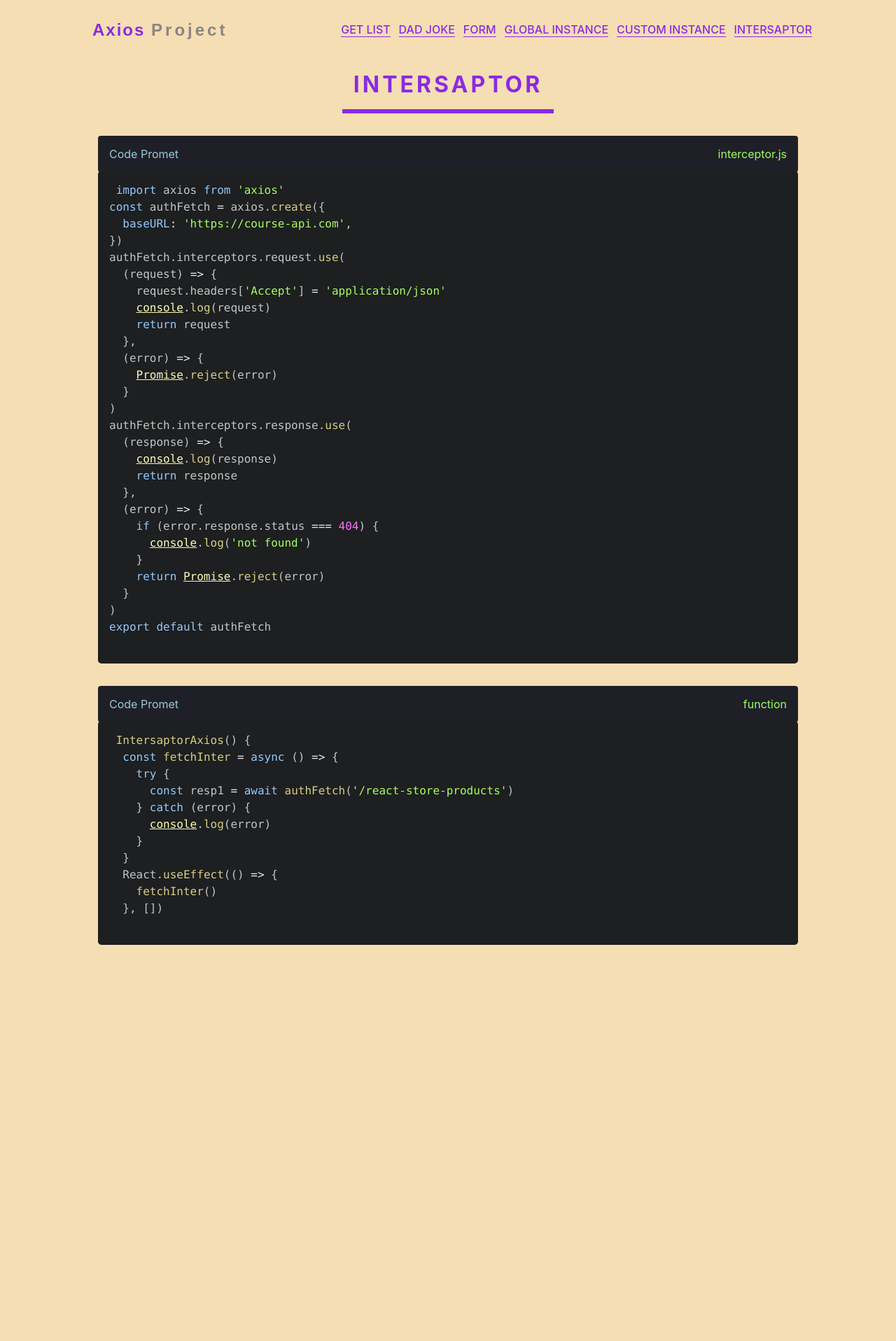
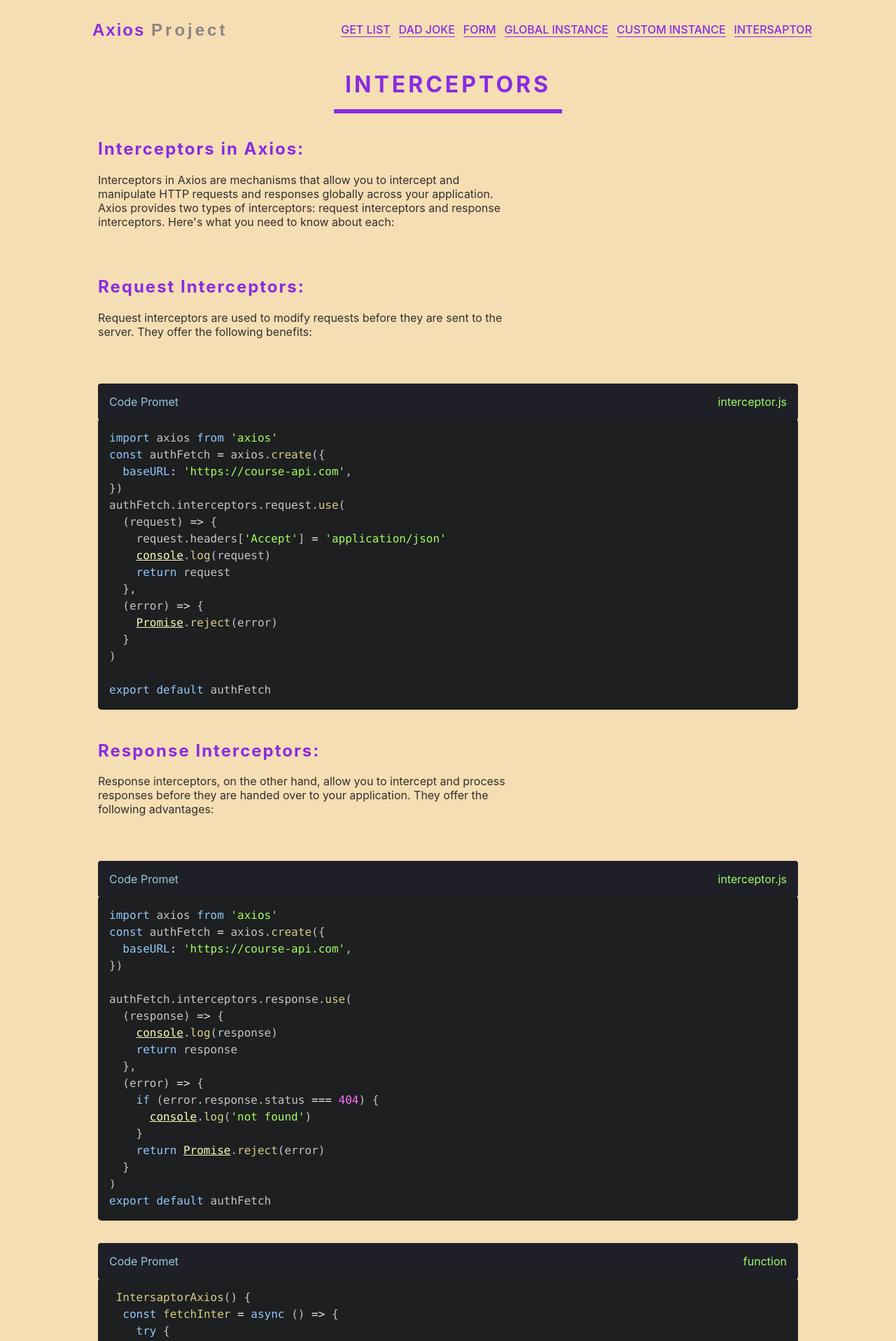
Before and after one commit to m-nomanWD/axios-project, a React (Create React App) app: page /intersaptor in a window 1280 px wide. Shown: the top 1916 px of the page at 70% size. Before the commit the page ends 1358 px from the top, so only its background shows below. Built offline with nearby package versions, Linux system fonts and the light colour scheme; no server answers.

Commit message:
formating
code cleaning and optamization

```diff
--- a/src/components/CustomAxios.jsx
+++ b/src/components/CustomAxios.jsx
@@ -10,7 +10,15 @@
   } catch (error) {}
   return (
     <div>
-      <h1>Custom Instance</h1>{' '}
+      <h1>Custom Instance</h1>
+      <article>
+        <h2>Custom Instances in Axios:</h2>
+        <p>
+          Custom instances in Axios are a way to create specialized instances of
+          the Axios client with unique configurations tailored to specific use
+          cases. With custom instances, you can:
+        </p>
+      </article>
       <div className='code-container'>
         <header className='code-topbar'>
           <span>Code Promet </span> <span>custom.js</span>
@@ -31,6 +39,16 @@
 `}
         </SyntaxHighlighter>
       </div>
+      <article>
+        <h2>Isolate Configurations</h2>
+        <p>
+          Custom instances allow you to isolate and customize the configuration
+          options, such as base URLs, headers, and timeout settings, for a
+          particular part of your application. This means you can have different
+          instances with distinct settings for different parts of your
+          application.
+        </p>
+      </article>
       <div className='code-container'>
         <header className='code-topbar'>
           <span>Code Promet </span> <span>function</span>
--- a/src/components/FirstRequest.jsx
+++ b/src/components/FirstRequest.jsx
@@ -10,19 +10,19 @@
   }
   useEffect(() => {
     fetchData()
-  }, [data])
+  }, [])
   if (data.length === 0) {
     return <h1>Loading...</h1>
   } else {
     return (
       <main>
         <h1 style={{ textAlign: 'center' }}>Get Request </h1>
-        <section>
+        <section className='items-container'>
           {data.map((item) => {
             return (
               <div className='app__cardItem' key={item.id}>
                 <div className='img-container'>
-                  <img src={item.img} alt='' />
+                  <img src={item.image} alt='' />
                 </div>
                 <h2>
                   <b>Name: </b>
--- a/src/components/GlobelAxios.jsx
+++ b/src/components/GlobelAxios.jsx
@@ -22,6 +22,14 @@
   return (
     <div>
       <h1>Global Instance</h1>{' '}
+      <article>
+        <h2>Global Instances in Axios:</h2>
+        <p>
+          Global instances in Axios refer to the default Axios client or
+          instances created at the top level of your application. Key
+          characteristics of global instances include:
+        </p>
+      </article>
       <div className='code-container'>
         <header className='code-topbar'>
           <span>Code Promet </span> <span>globel.js</span>
@@ -36,6 +44,15 @@
 `}
         </SyntaxHighlighter>
       </div>
+      <article>
+        <h2>Default Settings:</h2>
+        <p>
+          The global instance represents the default Axios client. It's
+          typically used for making requests that do not require specialized
+          configurations. Any settings applied to the global instance will
+          affect all requests made with it.
+        </p>
+      </article>
       <div className='code-container'>
         <header className='code-topbar'>
           <span>Code Promet </span> <span>function</span>
--- a/src/components/IntersaptorAxios.jsx
+++ b/src/components/IntersaptorAxios.jsx
@@ -2,8 +2,9 @@
 import authFetch from '../axios/intersaptor'
 import { Prism as SyntaxHighlighter } from 'react-syntax-highlighter'
 import { atomDark } from 'react-syntax-highlighter/dist/esm/styles/prism'
-
+import { promtCode, text } from '../data'
 export default function IntersaptorAxios() {
+  const { interceptText, requestText, responseText } = text
   const fetchInter = async () => {
     try {
       const resp1 = await authFetch('/react-store-products')
@@ -16,69 +17,56 @@
   }, [])
   return (
     <div>
-      <h1>Intersaptor</h1>{' '}
+      <h1>Interceptors</h1>{' '}
+      <article>
+        <h2>{interceptText.title}</h2>
+        <p>{interceptText.info}</p>
+      </article>
+      <article>
+        <h2>{requestText.title}</h2>
+        <p>{requestText.info}</p>
+      </article>
       <div className='code-container'>
         <header className='code-topbar'>
-          <span>Code Promet </span> <span>interceptor.js</span>
+          <span>Code Promet </span>
+          <span>interceptor.js</span>
         </header>
         <SyntaxHighlighter
           className='code-prompt'
           language='javascript'
           style={atomDark}
         >
-          {` import axios from 'axios'
-const authFetch = axios.create({
-  baseURL: 'https://course-api.com',
-})
-authFetch.interceptors.request.use(
-  (request) => {
-    request.headers['Accept'] = 'application/json'
-    console.log(request)
-    return request
-  },
-  (error) => {
-    Promise.reject(error)
-  }
-)
-authFetch.interceptors.response.use(
-  (response) => {
-    console.log(response)
-    return response
-  },
-  (error) => {
-    if (error.response.status === 404) {
-      console.log('not found')
-    }
-    return Promise.reject(error)
-  }
-)
-export default authFetch
-
-`}
+          {`${promtCode.requestCode}`}
         </SyntaxHighlighter>
       </div>
+      <article>
+        <h2>{responseText.title}</h2>
+        <p>{responseText.info}</p>
+      </article>
       <div className='code-container'>
         <header className='code-topbar'>
-          <span>Code Promet </span> <span>function</span>
+          <span>Code Promet </span>
+          <span>interceptor.js</span>
         </header>
         <SyntaxHighlighter
           className='code-prompt'
           language='javascript'
           style={atomDark}
         >
-          {` IntersaptorAxios() {
-  const fetchInter = async () => {
-    try {
-      const resp1 = await authFetch('/react-store-products')
-    } catch (error) {
-      console.log(error)
-    }
-  }
-  React.useEffect(() => {
-    fetchInter()
-  }, [])
-
-`}
+          {`${promtCode.responseCode}`}
+        </SyntaxHighlighter>
+      </div>
+      <div className='code-container'>
+        <header className='code-topbar'>
+          <span>Code Promet </span>
+          <span>function</span>
+        </header>
+        <SyntaxHighlighter
+          className='code-prompt'
+          language='javascript'
+          style={atomDark}
+        >
+          {` ${promtCode.interceptFun}`}
         </SyntaxHighlighter>
       </div>
     </div>
--- /dev/null
+++ b/src/data.js
@@ -0,0 +1,71 @@
+const promtCode = {
+  requestCode: `import axios from 'axios'
+const authFetch = axios.create({
+  baseURL: 'https://course-api.com',
+})
+authFetch.interceptors.request.use(
+  (request) => {
+    request.headers['Accept'] = 'application/json'
+    console.log(request)
+    return request
+  },
+  (error) => {
+    Promise.reject(error)
+  }
+)
+
+export default authFetch`,
+  responseCode: `import axios from 'axios'
+const authFetch = axios.create({
+  baseURL: 'https://course-api.com',
+})
+
+authFetch.interceptors.response.use(
+  (response) => {
+    console.log(response)
+    return response
+  },
+  (error) => {
+    if (error.response.status === 404) {
+      console.log('not found')
+    }
+    return Promise.reject(error)
+  }
+)
+export default authFetch`,
+  interceptFun: `IntersaptorAxios() {
+  const fetchInter = async () => {
+    try {
+      const resp1 = await authFetch('/react-store-products')
+    } catch (error) {
+      console.log(error)
+    }
+  }
+  React.useEffect(() => {
+    fetchInter()
+  }, [])
+
+`,
+}
+const text = {
+  interceptText: {
+    title: 'Interceptors in Axios:',
+    info: ` Interceptors in Axios are mechanisms that allow you to intercept and
+          manipulate HTTP requests and responses globally across your
+          application. Axios provides two types of interceptors: request
+          interceptors and response interceptors. Here's what you need to know
+          about each:`,
+  },
+  requestText: {
+    title: 'Request Interceptors:',
+    info: ` Request interceptors are used to modify requests before they are sent
+          to the server. They offer the following benefits:`,
+  },
+  responseText: {
+    title: 'Response Interceptors:',
+    info: ` Response interceptors, on the other hand, allow you to intercept and
+          process responses before they are handed over to your application.
+          They offer the following advantages:`,
+  },
+}
+export { promtCode, text }
--- a/src/index.css
+++ b/src/index.css
@@ -18,6 +18,22 @@
   align-items: center;
   flex-direction: column;
 }
+article {
+  max-width: 1000px;
+  padding: 1rem;
+  margin: auto;
+}
+p {
+  max-width: 600px;
+  color: rgb(51, 46, 46);
+}
+.items-container {
+  display: flex;
+  flex-wrap: wrap;
+  flex-direction: row;
+  max-width: 1340px;
+  margin: auto;
+}
 .app__cardItem {
   background-color: rgba(137, 43, 226, 0.1);
   margin: 1rem auto;
@@ -36,12 +52,12 @@
   height: 80px;
   border-radius: 50%;
   border: 1px solid blueviolet;
+  overflow: hidden;
 }
 .img-container img {
   width: 100%;
   height: 100%;
   object-fit: cover;
-  overflow: hidden;
 }
 .app__cardItem h3,
 h4 {
```
